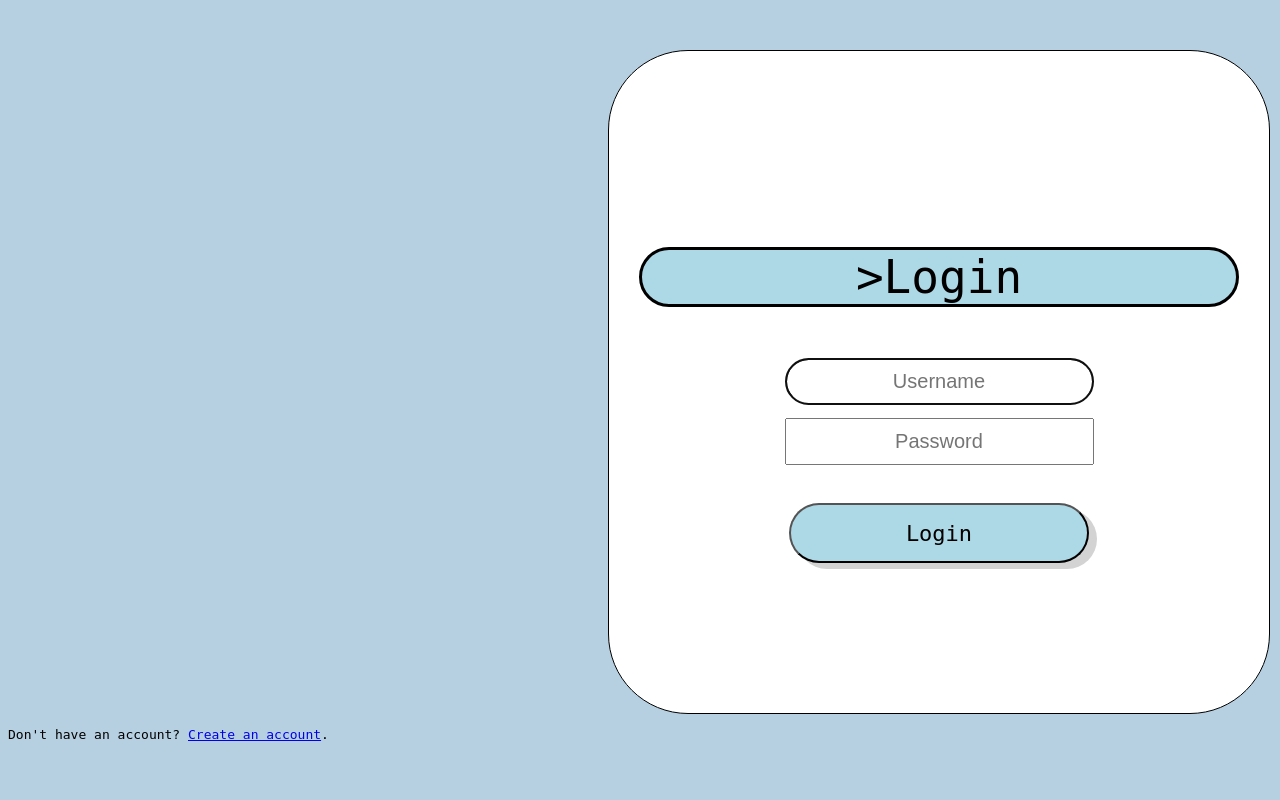
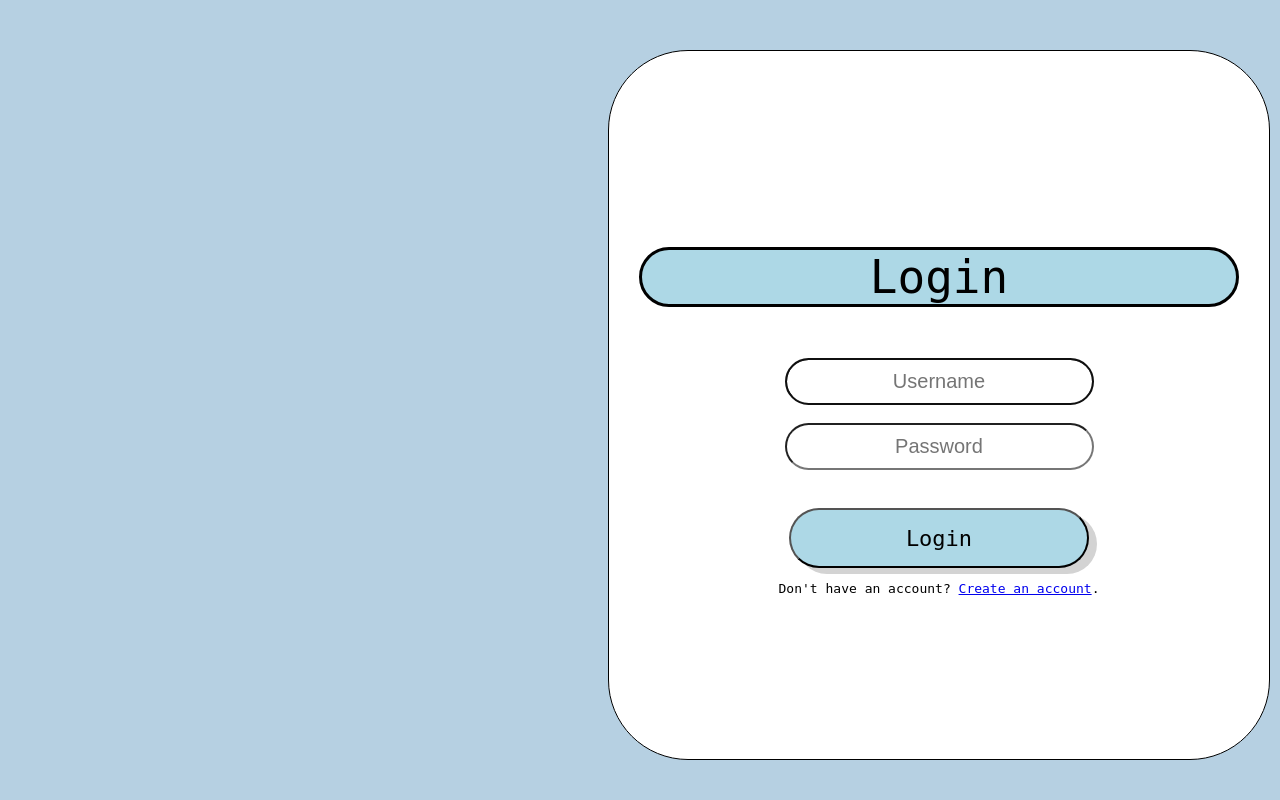
Before and after one commit to MckCieply/Warehouse-Managment, a Django app: page /login in a window 1280 px wide. Run offline with Django 4.2, Linux system fonts and the light colour scheme.

Commit message:
Utilizing new class

```diff
--- a/warehouse/management/static/css/main.css
+++ b/warehouse/management/static/css/main.css
@@ -24,7 +24,7 @@ form {
     border-radius:50px;
     background-color:lightblue;
 }
-#id_first_name, #id_last_name, #id_username, #id_password1, #id_password2, #id_email {
+#id_first_name, #id_last_name, #id_username, #id_password1, #id_password2, #id_email, #id_password {
     border-radius: 100px;
     margin-top:5px;
 }
--- a/warehouse/management/templates/registration/login.html
+++ b/warehouse/management/templates/registration/login.html
@@ -4,12 +4,12 @@
 
 <div>
   <form method="POST">
-    <p id="header">>Login</p>
+    <p id="header">Login</p>
     {% csrf_token %}
     {{ login_form.as_p}}
     <button type="submit" id="loginbutton">Login</button>
+    <p class="text-center">Don't have an account? <a href="/signup">Create an account</a>.</p>
   </form>
-  <p class="text-center">Don't have an account? <a href="/signup">Create an account</a>.</p>
 </div>
 
 {% endblock %}
```
